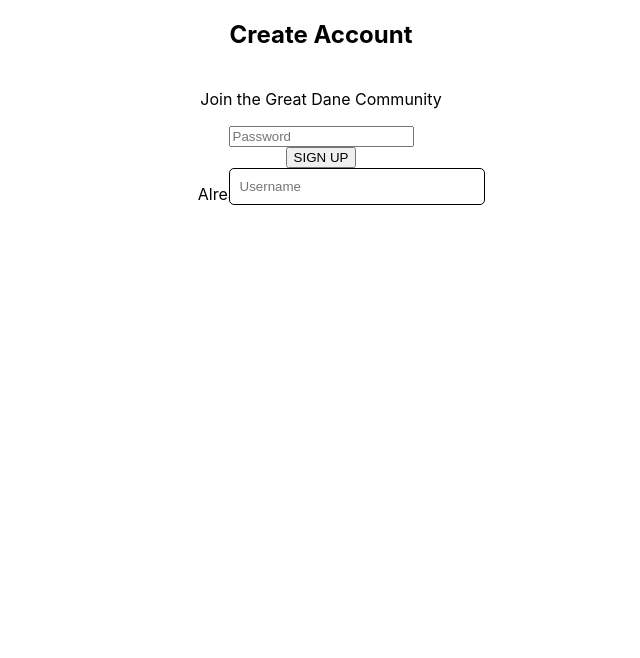
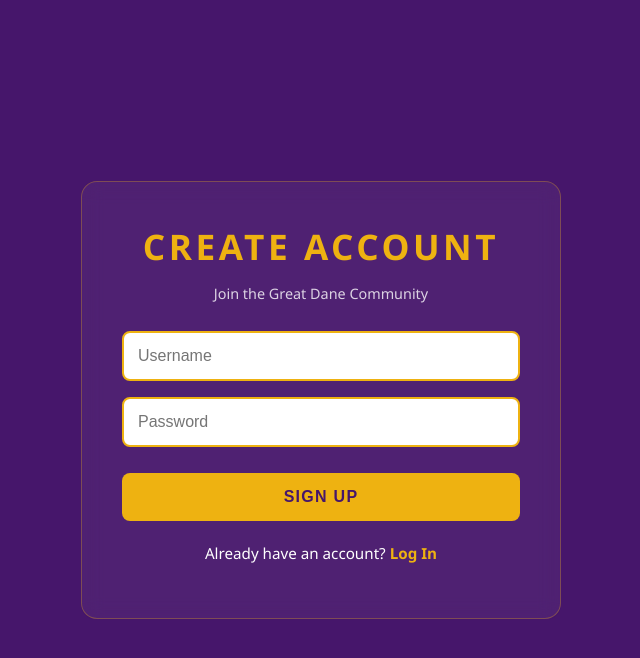
Before and after one commit to sanjuschool/ICSI-418Y-final-project, a React (Create React App) app: page /signup in a window 1280 px wide. Shown: the top 658 px of the page, without its empty margins (319-959 px from the left). Built offline with nearby package versions, Linux system fonts and the light colour scheme.

Commit message:
CSS Changes for Login and Signup

```diff
--- a/src/Login.js
+++ b/src/Login.js
@@ -1,6 +1,7 @@
 import React, { useState } from "react";
-import { useNavigate, Link } from "react-router-dom";
+import { Link, useNavigate } from "react-router-dom";
 import axios from 'axios';
+import styles from './Login.module.css';
 
 export default function Login() {
   const [username, setUsername] = useState('');
@@ -8,13 +9,11 @@ export default function Login() {
   const navigate = useNavigate();
 
   const handleLogin = (event) => {
-    event.preventDefault(); // Stops page refresh
-
+    event.preventDefault();
     axios.get('http://localhost:9000/getUser', { params: { username, password }})
       .then((res) => {
         if (res.data) {
           alert('Login Successful');
-          // navigate('/home'); // You can navigate to a home page here
         } else {
           alert('Wrong Credentials');
         }
@@ -23,15 +22,17 @@ export default function Login() {
   };
 
   return (
-    <div className="flex min-h-screen items-center justify-center bg-slate-100 px-4">
-      <form onSubmit={handleLogin} className="bg-white p-8 rounded-3xl shadow-2xl border-t-8 border-[#46166b] w-full max-w-md flex flex-col items-center">
-        <h2 className="text-3xl font-black mb-8 text-[#46166b] uppercase tracking-tight">Log In</h2>
+    <div className={styles.page}>
+      <form onSubmit={handleLogin} className={styles.form}>
 
-        <div className="space-y-4 w-full">
+        <h2 className={styles.title}>UA MAPS LOGIN</h2>
+
+        <div className={styles.formContent}>
+          <div className={styles.row}>
             <input
               type="text"
               placeholder="Username"
-            className="w-full p-4 rounded-xl border border-slate-200 bg-slate-50 outline-none focus:ring-2 focus:ring-[#eeb211] transition-all"
+              className={styles.input}
               onChange={(e) => setUsername(e.target.value)}
               value={username}
               required
@@ -39,20 +40,21 @@ export default function Login() {
             <input
               type="password"
               placeholder="Password"
-            className="w-full p-4 rounded-xl border border-slate-200 bg-slate-50 outline-none focus:ring-2 focus:ring-[#eeb211] transition-all"
+              className={styles.input}
               onChange={(e) => setPassword(e.target.value)}
               value={password}
               required
             />
-          <button type="submit" className="w-full bg-[#46166b] text-[#eeb211] py-4 rounded-xl font-bold text-lg hover:bg-[#341050] transform active:scale-95 transition-all shadow-lg">
-            LOGIN
+          </div>
+          <button type="submit" className={styles.button}>
+            LOG IN
           </button>
         </div>
 
-        <p className="mt-8 text-center text-sm text-slate-600">
-          Don't have an account?{" "}
-          <Link to="/signup" className="text-[#46166b] font-bold hover:underline">Sign Up</Link>
+        <p className={styles.footerText}>
+          Don't have an account? <Link to="/signup" className={styles.link}>Sign Up</Link>
         </p>
+
       </form>
     </div>
   );
--- /dev/null
+++ b/src/Login.module.css
@@ -0,0 +1,94 @@
+:root {
+  --ualbany-purple: #46166b;
+  --ualbany-gold: #eeb211;
+}
+
+.page {
+  display: flex;
+  min-height: 100vh;
+  align-items: center;
+  justify-content: center;
+  /* Changed background to UAlbany Purple */
+  background-color: var(--ualbany-purple);
+  padding: 20px;
+  box-sizing: border-box;
+}
+
+.form {
+  width: 100%;
+  max-width: 480px;
+  display: flex;
+  flex-direction: column;
+  align-items: stretch;
+  box-sizing: border-box;
+  /* Added padding and border to make the form pop against the purple background */
+  background: rgba(255, 255, 255, 0.05);
+  padding: 30px;
+  border-radius: 16px;
+}
+
+.title {
+  color: var(--ualbany-gold); /* Changed to Gold for better contrast on purple */
+  font-weight: 900;
+  font-size: 1.8rem;
+  margin: 0 0 28px;
+  text-align: center;
+  letter-spacing: 0.05em;
+}
+
+.formContent {
+  width: 100%;
+  display: flex;
+  flex-direction: column;
+  gap: 14px;
+}
+
+.row {
+  display: flex;
+  flex-direction: column; /* Changed to column for better mobile responsiveness */
+  gap: 12px;
+  width: 100%;
+}
+
+.input {
+  width: 100%;
+  padding: 14px;
+  border: 2px solid var(--ualbany-gold);
+  background-color: white; /* White background for inputs */
+  border-radius: 12px;
+  outline: none;
+  box-sizing: border-box;
+  color: #333; /* Dark text for contrast */
+  font-size: 14px;
+}
+
+.button {
+  width: 100%;
+  padding: 15px;
+  background-color: var(--ualbany-gold);
+  color: var(--ualbany-purple);
+  border-radius: 12px;
+  font-weight: 900;
+  border: none;
+  cursor: pointer;
+  font-size: 15px;
+  letter-spacing: 0.08em;
+  margin-top: 10px;
+}
+
+.button:hover {
+  background-color: white;
+}
+
+.footerText {
+  margin-top: 22px;
+  color: white;
+  font-size: 0.9rem;
+  text-align: center;
+}
+
+.link {
+  color: var(--ualbany-gold);
+  font-weight: 700;
+  text-decoration: none;
+}
--- a/src/Signup.js
+++ b/src/Signup.js
@@ -1,21 +1,20 @@
 import React, { useState } from "react";
 import { useNavigate, Link } from "react-router-dom";
-import axios from 'axios'; // Fixes 'axios' is not defined
+import axios from 'axios';
+import styles from './Signup.module.css';
 
 export default function Signup() {
-  // Changed 'email' to 'username' to fix 'username' is not defined in the handleSignup function
   const [username, setUsername] = useState('');
   const [password, setPassword] = useState('');
   const navigate = useNavigate();
 
-  // Renamed to 'handleSignup' to match the form onSubmit call
   const handleSignup = (event) => {
-    event.preventDefault(); // Stops page refresh
+    event.preventDefault();
 
     axios.post('http://localhost:9000/createUser', { username, password })
       .then((res) => {
         alert('Signup Successful!');
-        navigate('/'); // Redirect to login
+        navigate('/');
       })
       .catch((err) => {
         alert('Error: ' + (err.response?.data || 'Server Error'));
@@ -23,16 +22,16 @@ export default function Signup() {
   };
 
   return (
-    <div className="flex min-h-screen items-center justify-center bg-slate-100 px-4">
-      <form onSubmit={handleSignup} className="bg-white p-8 rounded-3xl shadow-2xl border-t-8 border-[#46166b] w-full max-w-md flex flex-col items-center">
-        <h2 className="text-3xl font-black mb-2 text-[#46166b] uppercase tracking-tight">Create Account</h2>
-        <p className="text-sm text-slate-500 mb-8 font-medium">Join the Great Dane Community</p>
+    <div className={styles.page}>
+      <form onSubmit={handleSignup} className={styles.form}>
+        <h2 className={styles.title}>CREATE ACCOUNT</h2>
+        <p className={styles.subtitle}>Join the Great Dane Community</p>
 
-        <div className="space-y-4 w-full">
+        <div className={styles.formContent}>
           <input
             type="text"
             placeholder="Username"
-            className="w-full p-4 rounded-xl border border-slate-200 bg-slate-50 outline-none focus:ring-2 focus:ring-[#eeb211] transition-all"
+            className={styles.input}
             onChange={(e) => setUsername(e.target.value)}
             value={username}
             required
@@ -40,19 +39,19 @@ export default function Signup() {
           <input
             type="password"
             placeholder="Password"
-            className="w-full p-4 rounded-xl border border-slate-200 bg-slate-50 outline-none focus:ring-2 focus:ring-[#eeb211] transition-all"
+            className={styles.input}
             onChange={(e) => setPassword(e.target.value)}
             value={password}
             required
           />
-          <button type="submit" className="w-full bg-[#46166b] text-[#eeb211] py-4 rounded-xl font-bold text-lg hover:bg-[#341050] transform active:scale-95 transition-all shadow-lg">
+          <button type="submit" className={styles.button}>
             SIGN UP
           </button>
         </div>
 
-        <p className="mt-8 text-center text-sm text-slate-600">
+        <p className={styles.footerText}>
           Already have an account?{" "}
-          <Link to="/" className="text-[#46166b] font-bold hover:underline">Log In</Link>
+          <Link to="/" className={styles.link}>Log In</Link>
         </p>
       </form>
     </div>
--- /dev/null
+++ b/src/Signup.module.css
@@ -0,0 +1,103 @@
+.page {
+  display: flex;
+  min-height: 100vh;
+  align-items: center;
+  justify-content: center;
+  background-color: #46166b; /* UAlbany Purple */
+  padding: 20px;
+  box-sizing: border-box;
+  font-family: 'Segoe UI', Tahoma, Geneva, Verdana, sans-serif;
+}
+
+.form {
+  width: 100%;
+  max-width: 480px;
+  display: flex;
+  flex-direction: column;
+  align-items: stretch;
+  box-sizing: border-box;
+  background-color: rgba(255, 255, 255, 0.05);
+  padding: 40px;
+  border-radius: 16px;
+  backdrop-filter: blur(10px);
+  border: 1px solid rgba(238, 178, 17, 0.3);
+}
+
+.title {
+  color: #eeb211; /* UAlbany Gold */
+  font-weight: 900;
+  font-size: 2.2rem;
+  margin: 0;
+  text-align: center;
+  letter-spacing: 0.1em;
+  text-transform: uppercase;
+}
+
+.subtitle {
+  color: white;
+  text-align: center;
+  margin-bottom: 28px;
+  font-size: 0.9rem;
+  opacity: 0.8;
+}
+
+.formContent {
+  width: 100%;
+  display: flex;
+  flex-direction: column;
+  gap: 16px;
+}
+
+.input {
+  width: 100%;
+  padding: 14px;
+  border: 2px solid #eeb211;
+  background-color: white;
+  border-radius: 8px;
+  outline: none;
+  box-sizing: border-box;
+  color: #46166b;
+  font-size: 16px;
+  transition: all 0.3s ease;
+}
+
+.input:focus {
+  box-shadow: 0 0 10px rgba(238, 178, 17, 0.5);
+}
+
+.button {
+  width: 100%;
+  padding: 15px;
+  background-color: #eeb211;
+  color: #46166b;
+  border-radius: 8px;
+  font-weight: 900;
+  border: none;
+  cursor: pointer;
+  font-size: 16px;
+  letter-spacing: 0.08em;
+  transition: transform 0.2s, background-color 0.2s;
+  margin-top: 10px;
+}
+
+.button:hover {
+  background-color: white;
+  transform: translateY(-2px);
+}
+
+.footerText {
+  margin-top: 22px;
+  color: white;
+  font-size: 0.95rem;
+  text-align: center;
+}
+
+.link {
+  color: #eeb211;
+  font-weight: 700;
+  text-decoration: none;
+}
+
+.link:hover {
+  text-decoration: underline;
+}
--- a/src/styles.css
+++ b/src/styles.css
@@ -1,77 +1,26 @@
-:root {
+
+/*:root {
   --ualbany-purple: #46166b;
   --ualbany-gold: #eeb211;
 }
+*/
 
-
-form {
+/*form {
     display: flex;
     flex-direction: column;
     align-items: center;
 }
+*/
 
-h2 {
+/*h2 {
     text-align: center;
     margin-bottom: 1.5rem;
 }
+    */
 
-button {
+/*button {
     cursor: pointer;
     display: block;
     margin: 0 auto;
 }
-
-input[type="text"] {
-    position: absolute;
-    top: 20%;
-    width: 20%;
-    margin: 8px 0;
-    padding: 10px;
-    border: 1px solid #000000;
-    box-sizing: border-box;
-    border-radius: 5px;
-}
-.app {
-  position: relative;
-  min-height: 100vh;
-}
-
-.menu-btn {
-  margin: 20px;
-  padding: 10px 16px;
-  cursor: pointer;
-}
-
-.backdrop {
-  position: fixed;
-  top: 0;
-  left: 0;
-  width: 100%;
-  height: 100%;
-  background: rgba(0, 0, 0, 0.4);
-  z-index: 999;
-}
-
-.sidebar {
-  position: fixed;
-  top: 0;
-  left: -250px;
-  width: 250px;
-  height: 100%;
-  background-color: #333;
-  color: white;
-  transition: left 0.3s ease;
-  z-index: 1000;
-}
-
-.sidebar.open {
-  left: 0;
-}
-
-.close-btn {
-  background: none;
-  border: none;
-  font-size: 18px;
-  cursor: pointer;
-  margin-bottom: 20px;
-}
+    */
```
Lines whose indentation alone changed are shown as unchanged.
